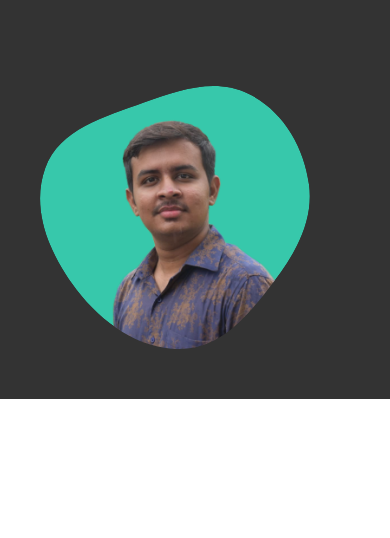
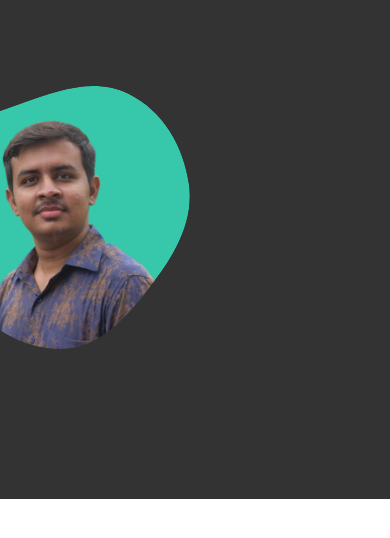
Before and after one commit to dhruvpatel2272/Site, a plain HTML site: page index.html in a window 390 px wide. Shown: the part 264-802 px from the top of the page. Drawn offline with nearby package versions, Linux system fonts and the light colour scheme.

Commit message:
Update styles.css

```diff
--- a/styles.css
+++ b/styles.css
@@ -152,7 +152,7 @@ header{
         right: -100%;
         background-color: #333333;
         width: 100%;
-        height: 600px;
+        height: 700px;
         padding: 24px 0;
         z-index: 1000;
         transition: 0.5s;
@@ -177,7 +177,7 @@ header{
     }
 
     .home{
-        height: 600px;
+        height: 700px;
     }
 
     .home-content{
@@ -199,7 +199,7 @@ header{
     .home__img {
         position: absolute;
         top: 350px;
-        right: 80px;
+        right: 200px;
         width: 270px;
     }
 
```
